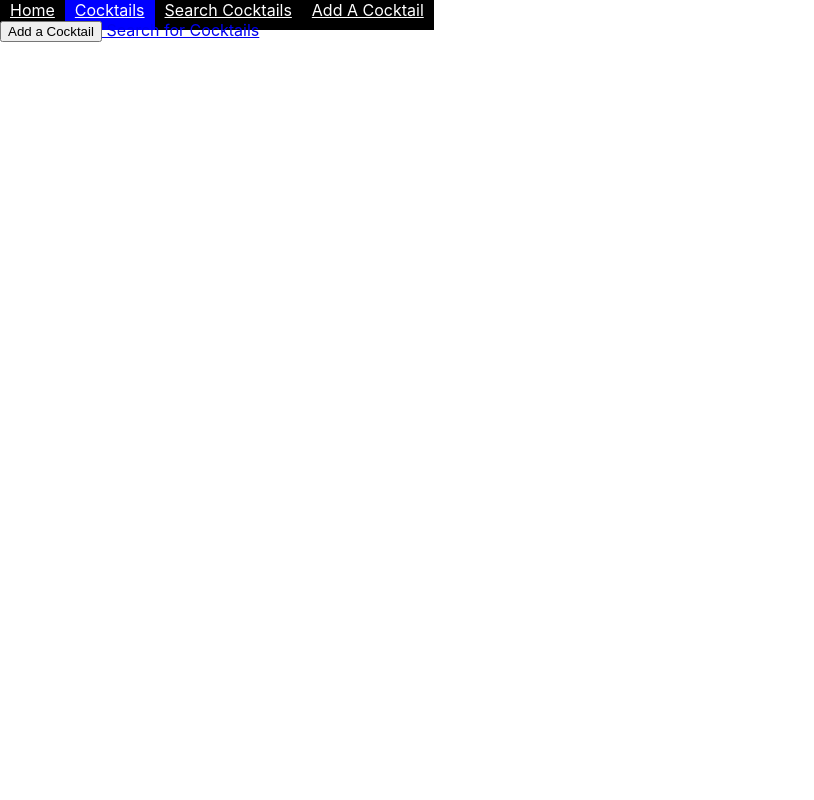
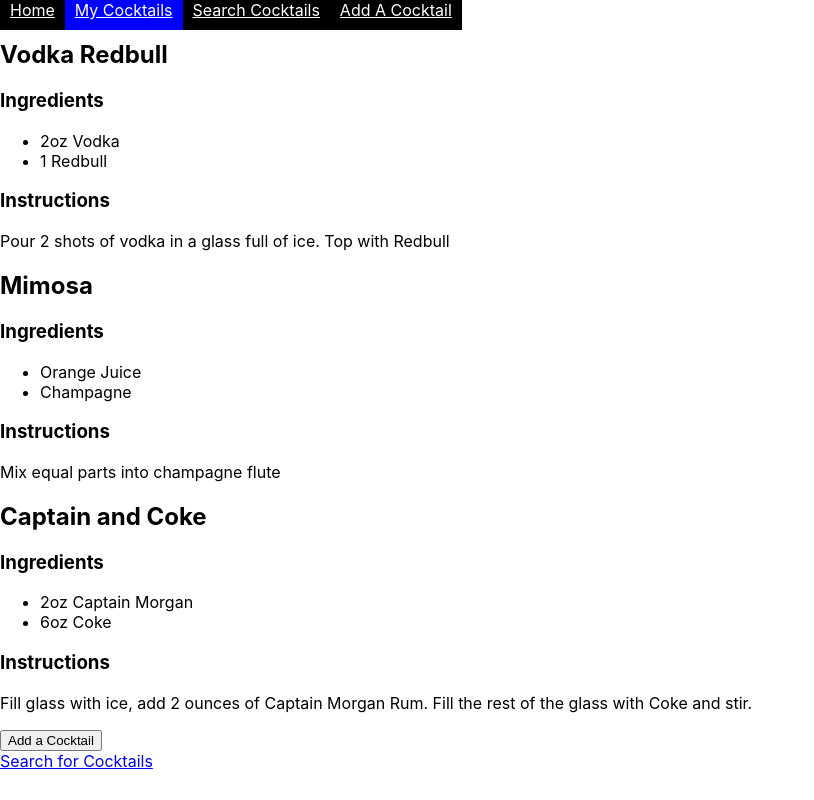
Before and after one commit to Jmp86/The-Bartender-Developer, a React (Create React App) app: page /cocktails in a window 1280 px wide. Shown: the whole page, without its empty margins (0-814 px from the left). Built offline with nearby package versions, Linux system fonts and the light colour scheme; data requests are answered from the project's data file.

Commit message:
cocktail form complete

```diff
--- a/db.json
+++ b/db.json
@@ -1,5 +1,31 @@
 {
-    "cocktails":[
-
-    ]
+  "cocktails": [
+    {
+      "name": "Vodka Redbull",
+      "ingredients": [
+        "2oz Vodka",
+        "1 Redbull"
+      ],
+      "recipe": "Pour 2 shots of vodka in a glass full of ice. Top with Redbull",
+      "id": 1
+    },
+    {
+      "name": "Mimosa",
+      "ingredients": [
+        "Orange Juice",
+        "Champagne"
+      ],
+      "recipe": "Mix equal parts into champagne flute",
+      "id": 2
+    },
+    {
+      "name": "Captain and Coke",
+      "ingredients": [
+        "2oz Captain Morgan",
+        "6oz Coke"
+      ],
+      "recipe": "Fill glass with ice, add 2 ounces of Captain Morgan Rum. Fill the rest of the glass with Coke and stir.",
+      "id": 3
+    }
+  ]
 }
--- a/src/App.css
+++ b/src/App.css
@@ -1,8 +1,11 @@
-.App {
+.ingredientList {
   text-align: center;
+  display: grid;
+  color: blue;
 }
 
-.App-logo {
-  height: 40vmin;
-  pointer-events: none;
+.image{
+
+  width: 400px;
+  height: 400px;
 }
--- a/src/App.js
+++ b/src/App.js
@@ -1,7 +1,7 @@
 import {BrowserRouter as Router, Route, Switch} from 'react-router-dom'
 
 import React from 'react'
-import Cocktails from './containers/Cocktails'
+import MyCocktails from './containers/MyCocktails'
 import Home from './components/Home'
 import NavBar from './components/NavBar'
 import CocktailForm from './components/CocktailForm'
@@ -15,7 +15,7 @@
         <NavBar/>
         <Switch>
           <Route exact path='/' component={Home}/>
-          <Route exact path='/cocktails' component={Cocktails}/>
+          <Route exact path='/cocktails' component={MyCocktails}/>
           <Route exact path='/cocktails/new' component={CocktailForm}/>
           <Route exact path='/search' component={SearchCocktails}/>
           <Route exact path='/recipe/:id' component={CocktailRecipe}/>
--- a/src/components/CocktailForm.js
+++ b/src/components/CocktailForm.js
@@ -1,11 +1,12 @@
 import React, { Component } from 'react'
+import { Redirect, withRouter } from 'react-router-dom'
 
-export default class CocktailForm extends Component {
+class CocktailForm extends Component {
     constructor(){
         super()
         this.state = {
             name: '',
-            ingredients: '',
+            ingredients: [],
             recipe: ''
         }
     }
@@ -18,8 +19,25 @@
 
     handleSubmit = (e) => {
         e.preventDefault()
-        console.log(e.target[0].value)
-    }
+
+            fetch(`http://localhost:3001/cocktails`, {
+                method: "POST",
+                headers: {
+                    "Content-type": "application/json",
+                    "Accept": "application/json"
+                },
+                body: JSON.stringify({
+                  "name": e.target[0].value,
+                  "ingredients": e.target[1].value.split('\n'),
+                  "recipe": e.target[2].value
+
+                })
+            })
+            .then(res => res.json())
+            .then(console.log)
+            this.props.history.push('/cocktails')
+          }
+
 
     render(){
         return(
@@ -32,8 +50,10 @@
                     <label>Recipe:</label><br/>
                     <textarea type="text" name="recipe" onChange={this.handleChange}/><br/>
                     <input type="submit"/>
+
                 </form>
             </div>
         )
     }
 }
+export default withRouter(CocktailForm)
--- a/src/components/Ingredient.js
+++ b/src/components/Ingredient.js
@@ -2,7 +2,7 @@
 
 function Ingredient(props){
     return (
-        <li>{props.item}</li>
+            <div>{props.item}</div>
     )
 }
 
--- a/src/components/IngredientList.js
+++ b/src/components/IngredientList.js
@@ -1,6 +1,8 @@
 import React, { Component } from 'react'
 import Ingredient from './Ingredient'
 import Measurement from './Measurement'
+import '../App.css'
+
 class IngredientList extends Component {
 
     renderIngredients(){
@@ -15,9 +17,10 @@
 
      render(){
          return(
-             <ul>
-                 {this.renderMeasurements()}{this.renderIngredients()}
-             </ul>
+             <div className="ingredientList">
+                 {this.renderMeasurements()}
+                 {this.renderIngredients()}
+             </div>
          )
      }
 }
--- a/src/components/Measurement.js
+++ b/src/components/Measurement.js
@@ -2,7 +2,9 @@
 
 function Measurement(props){
     return (
-        <li>{props.item}</li>
+
+            <div>{props.item}</div>
+
     )
 }
 
--- a/src/components/NavBar.js
+++ b/src/components/NavBar.js
@@ -32,7 +32,7 @@
                         background: 'blue'
                     }}
                 >
-                    Cocktails
+                    My Cocktails
                 </NavLink>
                 <NavLink
                     to='/search'
--- a/src/components/SearchCocktails.js
+++ b/src/components/SearchCocktails.js
@@ -20,7 +20,7 @@
 //             }
 //     })
 //     .then(res => res.json())
-//     .then(cocktails => this.setState({ cocktails: cocktails.drinks }))
+//     .then(cocktails => this.setState({ cocktails: cocktails.drinks, ingredient: 'Rum' }))
 //     .catch(error => {
 //         throw(error);
 //     })
--- a/src/containers/CocktailRecipe.js
+++ b/src/containers/CocktailRecipe.js
@@ -1,5 +1,6 @@
 import React, { Component } from 'react'
 import IngredientList from '../components/IngredientList'
+import '../App.css'
 
 class CocktailRecipe extends Component {
     constructor(props){
@@ -59,7 +60,7 @@
         return(
             <div>
                 <h1>{this.state.name}</h1>
-                <img src={this.state.image} alt={this.state.name}/>
+                <img className="image" src={this.state.image} alt={this.state.name}/>
                 <h2>Ingredients</h2>
                 <IngredientList measurement={this.state.measurements} ingredient={this.state.ingredients}/>
                 <h2>Instructions</h2>
--- a/src/containers/Cocktails.js
+++ b/src/containers/MyCocktails.js
@@ -16,10 +16,26 @@
         .then(cocktails => this.setState({ cocktails }))
     }
 
+    renderCocktails(){
+        return this.state.cocktails.map(cocktail =>
+            <div>
+            <h2>{cocktail.name}</h2>
+            <h3>Ingredients</h3>
+            <ul>
+                {cocktail.ingredients.map(ing => <li>{ing}</li>)}
+            </ul>
+            <h3>Instructions</h3>
+            <p>{cocktail.recipe}</p>
+            </div>
+            )
+    }
+
+
     render(){
         return(
             <div>
-                <AddCocktail/>
+                {this.renderCocktails()}
+                <AddCocktail/><br/>
                 <Link to="/search"> Search for Cocktails</Link>
             </div>
         )
```
